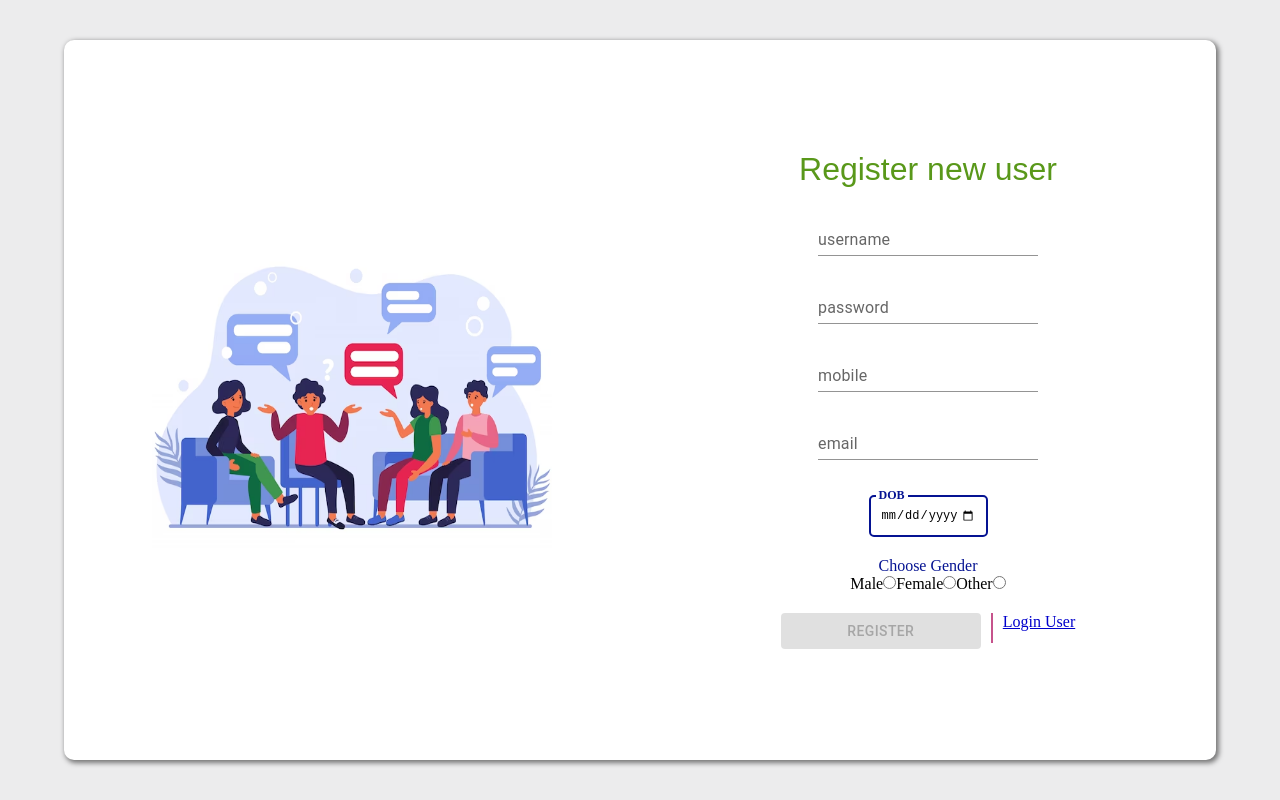
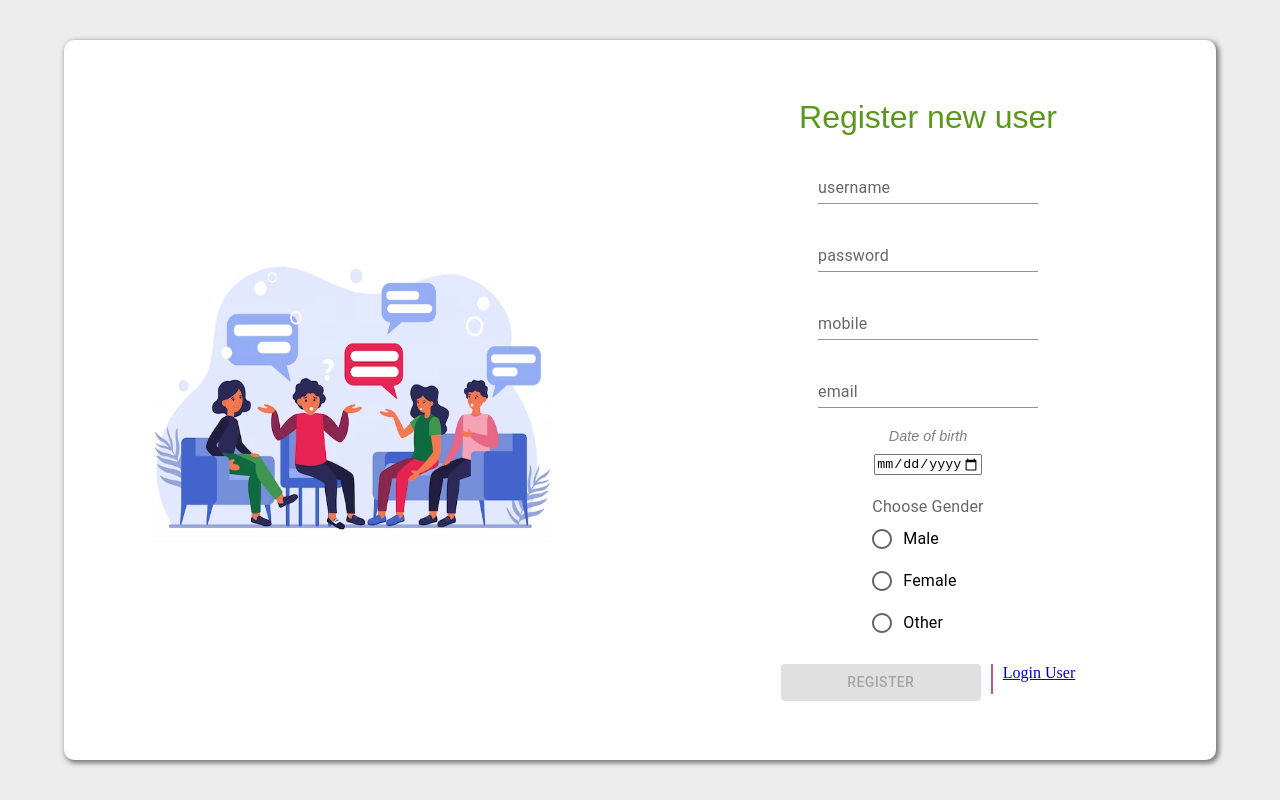
Before and after one commit to athuldev2024/real-time-chat-app, a React (Create React App) app in the folder web-application/: page / in a window 1280 px wide. Both pictures are taken after a click on the element "Register User". Built offline with nearby package versions, Linux system fonts and the light colour scheme; a web font is replaced by a local one.

Commit message:
in progress.

```diff
--- a/web-application/src/components/LoginRegister.jsx
+++ b/web-application/src/components/LoginRegister.jsx
@@ -11,7 +11,7 @@ import {
   updateUser,
   deleteUser,
 } from "store/userSlice";
-import logout from "utils/logout";
+import logout from "utils/logout-utils";
 
 import "react-toastify/dist/ReactToastify.css";
 
@@ -119,8 +119,8 @@ const Register = () => {
       deleteUser({
         params: { mobile: credentials.mobile },
         callback: () => {
+          logout();
           navigate("/");
-          logout();
         },
       })
     );
--- /dev/null
+++ b/web-application/src/components/ProfilePopoverContainer.jsx
@@ -0,0 +1,111 @@
+import React, { useState } from "react";
+import StandardButton from "components/common/StandardButton";
+import { useDispatch } from "react-redux";
+import { fileUpload } from "store/userSlice";
+import { IconButton } from "@mui/material";
+import ModeEditIcon from "@mui/icons-material/ModeEdit";
+import LogoutIcon from "@mui/icons-material/Logout";
+import COLORS from "constants/color";
+import { useNavigate } from "react-router-dom";
+import logout from "utils/logout-utils";
+
+const ProfileImage = () => {
+  const dispatch = useDispatch();
+  const [file, setFile] = useState(null);
+
+  const handleChange = (event) => {
+    const file = event.target.files[0];
+    const ext = event.target.files[0].name.split(".")[1].toLowerCase();
+    if (["png", "jpeg", "jpg"].includes(ext)) {
+      setFile(file);
+    } else {
+      alert("Invalid file type"); // change later
+    }
+  };
+
+  const uploadImage = (event) => {
+    event.preventDefault();
+    const formData = new FormData();
+    formData.append("file", file);
+    formData.append("fileName", "profile");
+    const headers = {
+      "content-type": "multipart/form-data",
+    };
+
+    dispatch(
+      fileUpload({
+        body: formData,
+        headers,
+      })
+    );
+  };
+
+  return (
+    <>
+      <input
+        class="custom-file-input"
+        type="file"
+        placeholder={`upload file`}
+        onChange={handleChange}
+      />
+      <StandardButton
+        style={{
+          opacity: !file ? 0.7 : 1,
+        }}
+        onClick={uploadImage}
+        buttonText={"Upload image"}
+        disabled={file === null}
+      />
+    </>
+  );
+};
+
+const ProfilePopoverContainer = () => {
+  const navigate = useNavigate();
+
+  return (
+    <div style={styles.container}>
+      <div style={styles.leftSide}></div>
+      <div style={styles.rightSide}>
+        <IconButton>
+          <ModeEditIcon
+            fontSize="large"
+            color="secondary"
+            onClick={() => navigate("/profile")}
+          />
+        </IconButton>
+        <IconButton>
+          <LogoutIcon
+            fontSize="large"
+            color="secondary"
+            onClick={() => logout()}
+          />
+        </IconButton>
+      </div>
+    </div>
+  );
+};
+
+const styles = {
+  container: {
+    width: 500,
+    height: 200,
+    backgroundColor: COLORS.WHITE,
+    zIndex: 1,
+    boxShadow: "rgba(0, 0, 0, 0.24) 0px 3px 8px",
+    display: "flex",
+    flexDirection: "row",
+  },
+  leftSide: {
+    flex: 0.5,
+    backgroundColor: "yellow",
+  },
+  rightSide: {
+    flex: 0.5,
+    display: "flex",
+    flexDirection: "row",
+    justifyContent: "center",
+    alignItems: "center",
+  },
+};
+export default ProfilePopoverContainer;
--- a/web-application/src/components/common/CustomDatePicker.jsx
+++ b/web-application/src/components/common/CustomDatePicker.jsx
@@ -1,13 +1,14 @@
-import React from "react";
+import * as React from "react";
 import { getMaxDateAsToday } from "utils/date-utils";
-import "./styles.scss";
 
 const CustomDatePicker = (props) => {
   const { placeholder, value, onChange } = props;
 
   return (
-    <div className="custom-date-picker">
-      <label htmlFor="input">{placeholder?.toUpperCase()}</label>
+    <div style={styles.container}>
+      <label className="paraText" style={{ color: "grey" }} htmlFor="input">
+        {"Date of birth" ?? placeholder?.toUpperCase()}
+      </label>
       <input
         type={"date"}
         placeholder={`Enter ${placeholder}`}
@@ -20,4 +21,14 @@ const CustomDatePicker = (props) => {
   );
 };
 
+const styles = {
+  container: {
+    display: "flex",
+    flexDirection: "column",
+    justifyContent: "center",
+    alignItems: "center",
+    gap: 10,
+  },
+};
+
 export default CustomDatePicker;
--- a/web-application/src/components/common/CustomRadioButton.jsx
+++ b/web-application/src/components/common/CustomRadioButton.jsx
@@ -1,5 +1,9 @@
-import React from "react";
-import "./styles.scss";
+import * as React from "react";
+import Radio from "@mui/material/Radio";
+import RadioGroup from "@mui/material/RadioGroup";
+import FormControlLabel from "@mui/material/FormControlLabel";
+import FormControl from "@mui/material/FormControl";
+import FormLabel from "@mui/material/FormLabel";
 
 const CustomRadioButton = (props) => {
   const { arr, value, onChange, placeholder } = props;
@@ -17,20 +21,7 @@ const CustomRadioButton = (props) => {
     }
   };
 
-  return (
-    <div className="custom-radio-button-container">
-      <p className="label-for-radios">{`Choose ${placeholder}`}</p>
-      <div className="custom-radio-button">
-        {arr.map((item) => {
-          return (
-            <div key={item}>
-              <label htmlFor={`#${item}`}>{labelCheck(item)}</label>
-              <input
-                type="radio"
-                id={item}
-                value={item}
-                checked={value === item}
-                onChange={() =>
+  const clickOption = (item) => {
     onChange(
       {
         target: {
@@ -38,15 +29,42 @@ const CustomRadioButton = (props) => {
         },
       },
       "gender"
-                  )
-                }
+    );
+  };
+
+  return (
+    <div style={styles.container}>
+      <FormControl>
+        <FormLabel id="demo-radio-buttons-group-label">{`Choose ${placeholder}`}</FormLabel>
+        <RadioGroup
+          aria-labelledby="demo-radio-buttons-group-label"
+          defaultValue="female"
+          name="radio-buttons-group"
+        >
+          {arr.map((item) => {
+            return (
+              <FormControlLabel
+                key={item}
+                value={item}
+                control={<Radio />}
+                label={labelCheck(item)}
+                onChange={() => clickOption(item)}
               />
-            </div>
             );
           })}
-      </div>
+        </RadioGroup>
+      </FormControl>
     </div>
   );
 };
 
+const styles = {
+  container: {
+    display: "flex",
+    flexDirection: "column",
+    justifyContent: "center",
+    alignItems: "center",
+  },
+};
+
 export default CustomRadioButton;
--- a/web-application/src/components/common/CustomTextInput.jsx
+++ b/web-application/src/components/common/CustomTextInput.jsx
@@ -17,14 +17,13 @@ const CustomTextInput = (props) => {
     <div style={styles.textField}>
       {isSearch && <SearchIcon color="secondary" />}
       <TextField
-        id="standard-basic"
         label={placeholder}
         variant="standard"
         type={type}
         placeholder={`Enter ${placeholder}`}
         value={value}
         onChange={onChange}
-        autoComplete={autoComplete}
+        autoComplete={autoComplete ?? "off"}
       />
     </div>
   );
--- a/web-application/src/components/common/styles.scss
+++ /dev/null
@@ -1,114 +0,0 @@
-// Custom text input
-.custom-text-input {
-  display: flex;
-  flex-direction: column;
-  width: fit-content;
-  position: static;
-  max-width: 240px;
-}
-.custom-text-input label {
-  font-size: 0.75rem;
-  color: #051392;
-  font-weight: 700;
-  position: relative;
-  top: 0.5rem;
-  margin: 0 0 0 7px;
-  padding: 0 3px;
-  background: #ffffff;
-  width: fit-content;
-}
-.custom-text-input input {
-  padding: 11px 10px;
-  font-size: 0.75rem;
-  border: 2px #051392 solid;
-  border-radius: 5px;
-  background: #ffffff;
-}
-.custom-text-input input:focus {
-  outline: none;
-}
-
-// Standard button - styles
-.std-button {
-  background-color: #390067;
-  border-radius: 8px;
-  border-style: none;
-  box-sizing: border-box;
-  color: #ffffff;
-  cursor: pointer;
-  display: inline-block;
-  font-family: "Haas Grot Text R Web", "Helvetica Neue", Helvetica, Arial,
-    sans-serif;
-  font-size: 14px;
-  font-weight: 500;
-  height: 40px;
-  line-height: 20px;
-  list-style: none;
-  margin: 0;
-  outline: none;
-  padding: 10px 16px;
-  position: relative;
-  text-align: center;
-  text-decoration: none;
-  transition: color 100ms;
-  vertical-align: baseline;
-  user-select: none;
-  -webkit-user-select: none;
-  touch-action: manipulation;
-  opacity: 1;
-}
-.std-button:hover {
-  opacity: 0.7;
-}
-.std-button:active {
-  opacity: 0.5;
-}
-
-// Custom date picker
-.custom-date-picker {
-  display: flex;
-  flex-direction: column;
-  width: fit-content;
-  position: static;
-  max-width: 240px;
-}
-.custom-date-picker label {
-  font-size: 0.75rem;
-  color: #051392;
-  font-weight: 700;
-  position: relative;
-  top: 0.5rem;
-  margin: 0 0 0 7px;
-  padding: 0 3px;
-  background: #ffffff;
-  width: fit-content;
-}
-.custom-date-picker input {
-  padding: 11px 10px;
-  font-size: 0.75rem;
-  border: 2px #051392 solid;
-  border-radius: 5px;
-  background: #ffffff;
-}
-.custom-date-picker input:focus {
-  outline: none;
-}
-
-// Custom radio button
-.custom-radio-button-container {
-  display: flex;
-  flex-direction: column;
-  justify-content: center;
-  align-items: center;
-}
-.label-for-radios {
-  font-size: 1rem;
-  color: #051392;
-  font-weight: 400;
-}
-.custom-radio-button {
-  display: flex;
-  flex-direction: row;
-  justify-content: center;
-  align-items: center;
-}
--- a/web-application/src/components/sidebar/SideBar.jsx
+++ b/web-application/src/components/sidebar/SideBar.jsx
@@ -38,10 +38,6 @@ const Sidebar = () => {
     setSearch(event.target.value);
   };
 
-  const profileClick = () => {
-    console.log("Profile icon clicked");
-  };
-
   const plusClick = () => {
     console.log("Plus clicked");
   };
@@ -62,7 +58,6 @@ const Sidebar = () => {
     <div style={styles.container}>
       <SidebarHeader
         {...{
-          profileClick,
           plusClick,
           singleAdd,
           grpAdd,
--- a/web-application/src/pages/LoginPage.jsx
+++ b/web-application/src/pages/LoginPage.jsx
@@ -13,7 +13,7 @@ const Login = () => {
     password: "",
     mobile: "",
     email: "",
-    dob: "0000-00-00",
+    dob: {},
     gender: "",
   });
   const [disabled, setDisabled] = useState(true);
@@ -37,7 +37,7 @@ const Login = () => {
           credentials.password &&
           credentials.mobile &&
           credentials.email &&
-          credentials.dob !== "0000-00-00" &&
+          Object.keys(credentials.dob).length > 0 &&
           ["M", "F", "O"].includes(credentials.gender)
           ? false
           : true
```
Also changed, not shown: web-application/src/components/sidebar/SidebarHeader.jsx (+27 -8 lines), web-application/src/utils/logout-utils.js (renamed from web-application/src/utils/logout.js). Lines whose indentation alone changed are shown as unchanged.
